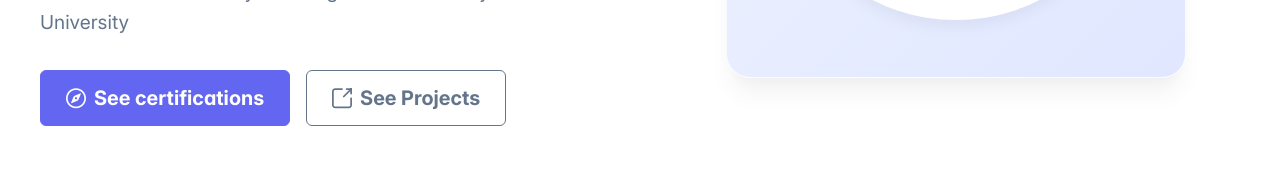
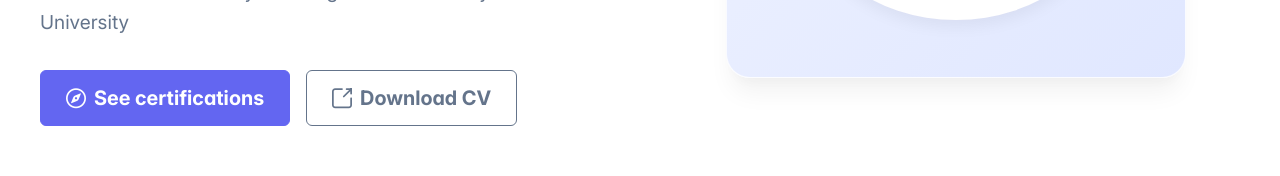
Before and after one commit to Rajharpreetsingh/RajharpreetSingh, a React (Vite) app: page / in a window 1280 px wide. Shown: the part 468-644 px from the top of the page. Built offline with nearby package versions, Linux system fonts and the light colour scheme.

Commit message:
Update portfolio website

```diff
--- a/src/Hero.jsx
+++ b/src/Hero.jsx
@@ -61,15 +61,16 @@
               style={{ borderRadius: '6px' }}
               onClick={()=>navigate("/certifications")}
             />
+            <a href="https://drive.google.com/file/d/1FhjrNPzbKgzpM2D_2kwDi8F5EkbjEU61/view?usp=sharing">
             <Button
-              label="See Projects"
+              label="Download CV"
               icon="pi pi-external-link"
               severity="secondary"
               outlined
               size="large"
               style={{ borderRadius: '6px' }}
-              onClick={()=>navigate("/projects")}
             />
+            </a>
           </div>
         </div>
 
--- a/src/Skills.jsx
+++ b/src/Skills.jsx
@@ -181,7 +181,7 @@
   {
   name: "C-language",
   icon: "c/c-original.svg",
-  },
+  }
 ];
 
 const Skills = () => {
```
